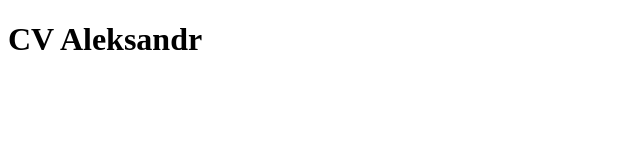
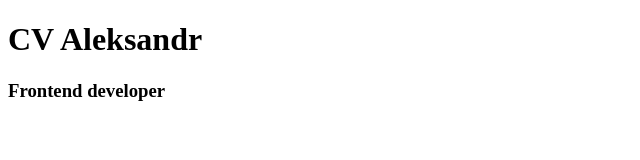
Before and after one commit to godlikeAlex/rsschool-cv, a plain HTML site: page index.html in a window 1280 px wide. Shown: the whole page, without its empty margins (0-640 px from the left). Drawn offline with Linux system fonts and the light colour scheme.

Commit message:
feat: add specialization

```diff
--- a/index.html
+++ b/index.html
@@ -7,5 +7,6 @@
   </head>
   <body>
     <h1>CV Aleksandr</h1>
+    <h3>Frontend developer</h3>
   </body>
 </html>
```
